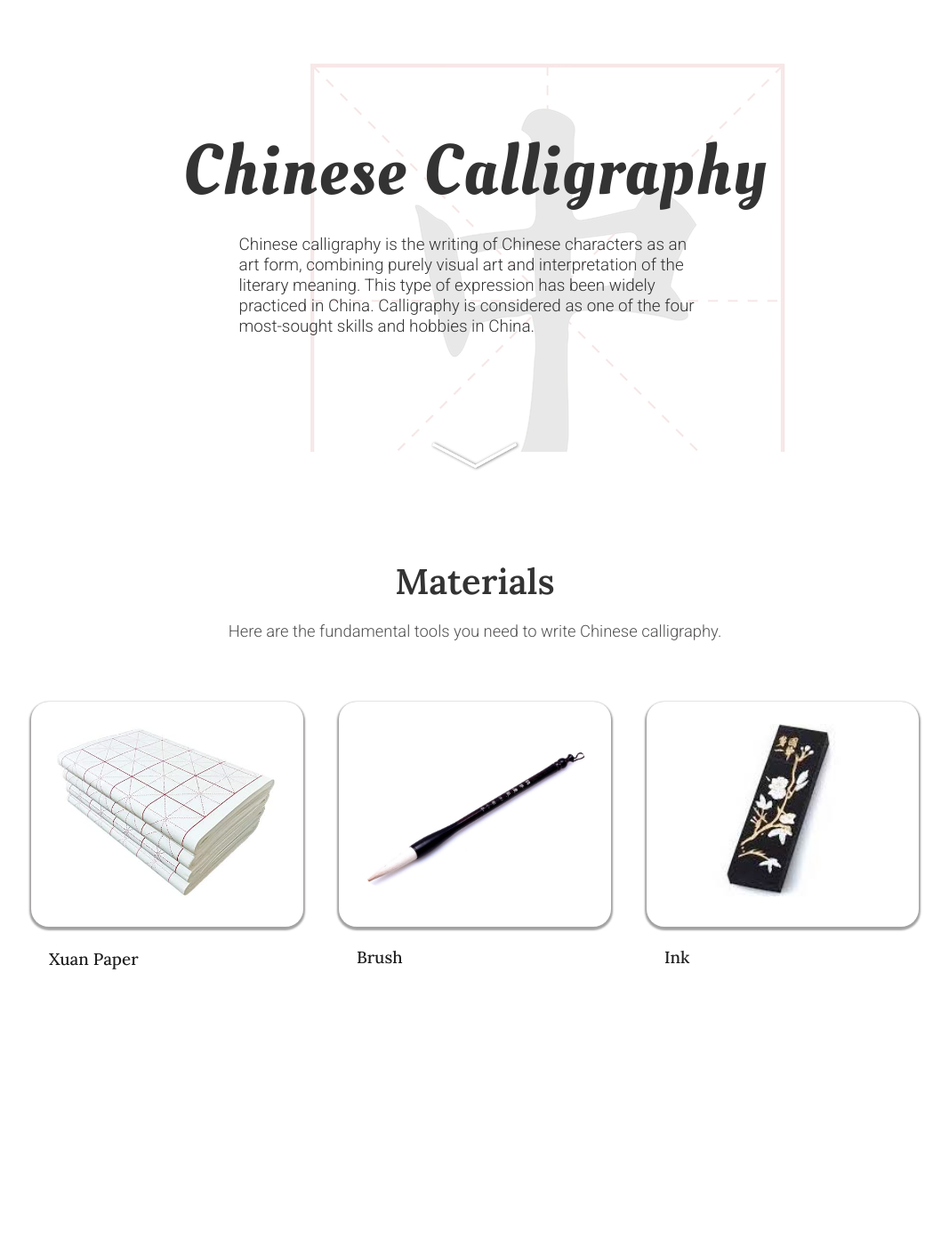
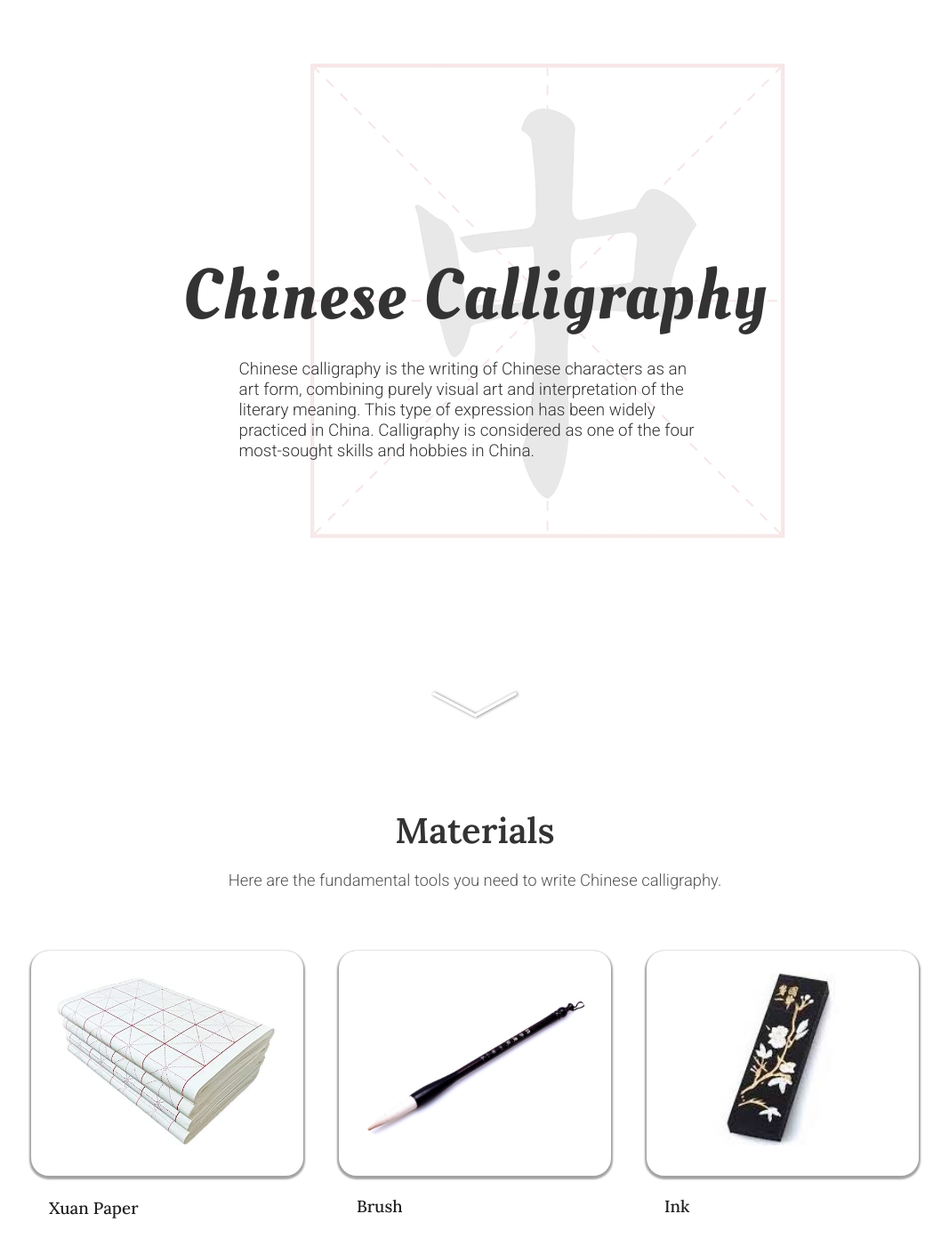
Before and after one commit to angelalisf/angelalisf.github.io-chinesecalligraphy, a plain HTML site: page index.html in a window 1280 px wide. Shown: the top 1392 px of the page at 89% size, without its empty margins (106-1173 px from the left). Drawn offline with Linux system fonts and the light colour scheme.

Commit message:
update height: 780px

```diff
--- a/assets/css/style.css
+++ b/assets/css/style.css
@@ -13,7 +13,7 @@ body, html{
 }
 
 .intro {
-	height: 500px;
+	height: 780px;
 	display: flex;
 	flex-direction: column;
 	justify-content: center;
@@ -66,7 +66,7 @@ body, html{
 	display: flex;
 	flex-direction: column;
 	text-align: center;
-	height: 1000px;
+	height: 780px;
 	padding-top: 10px;
 }
 
```
